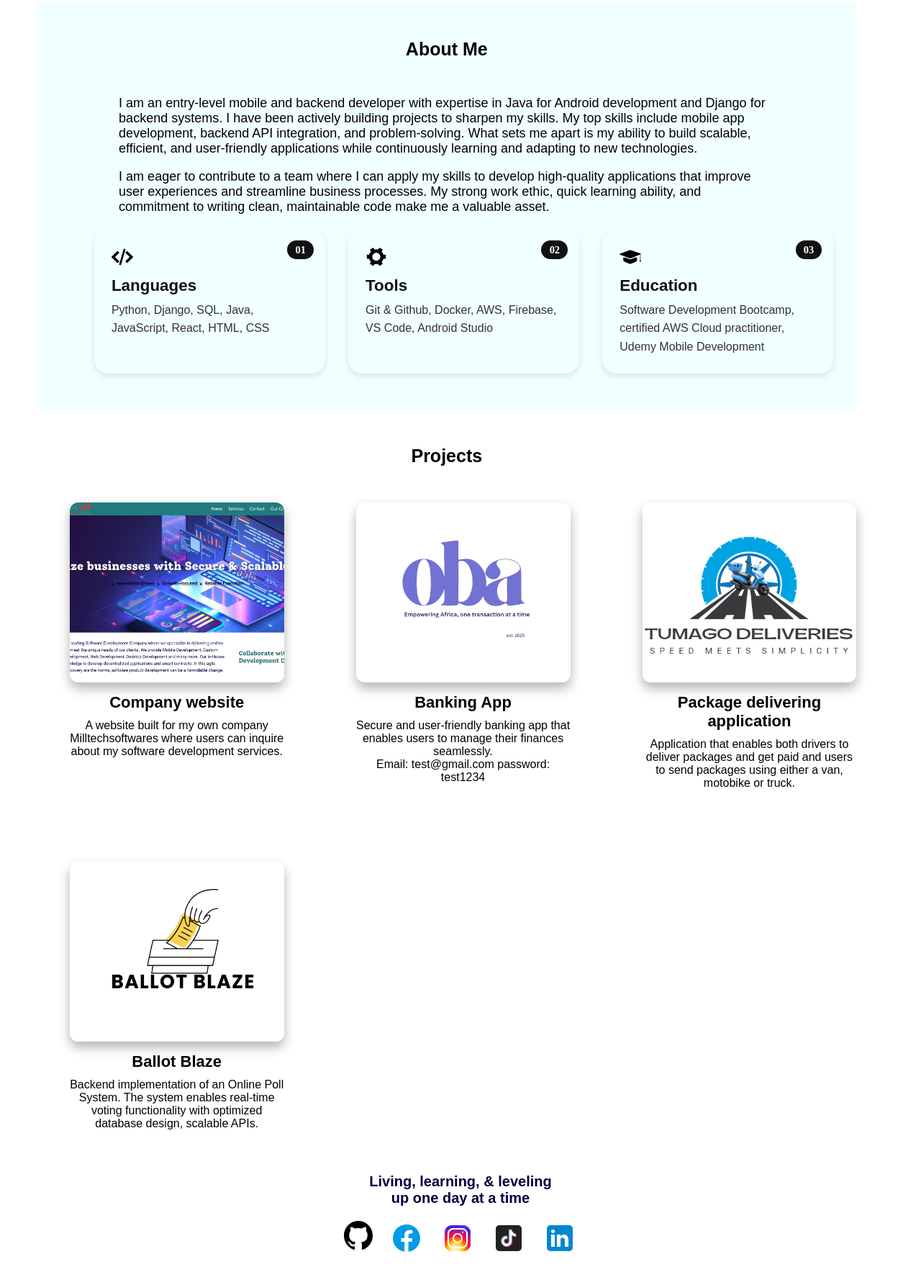
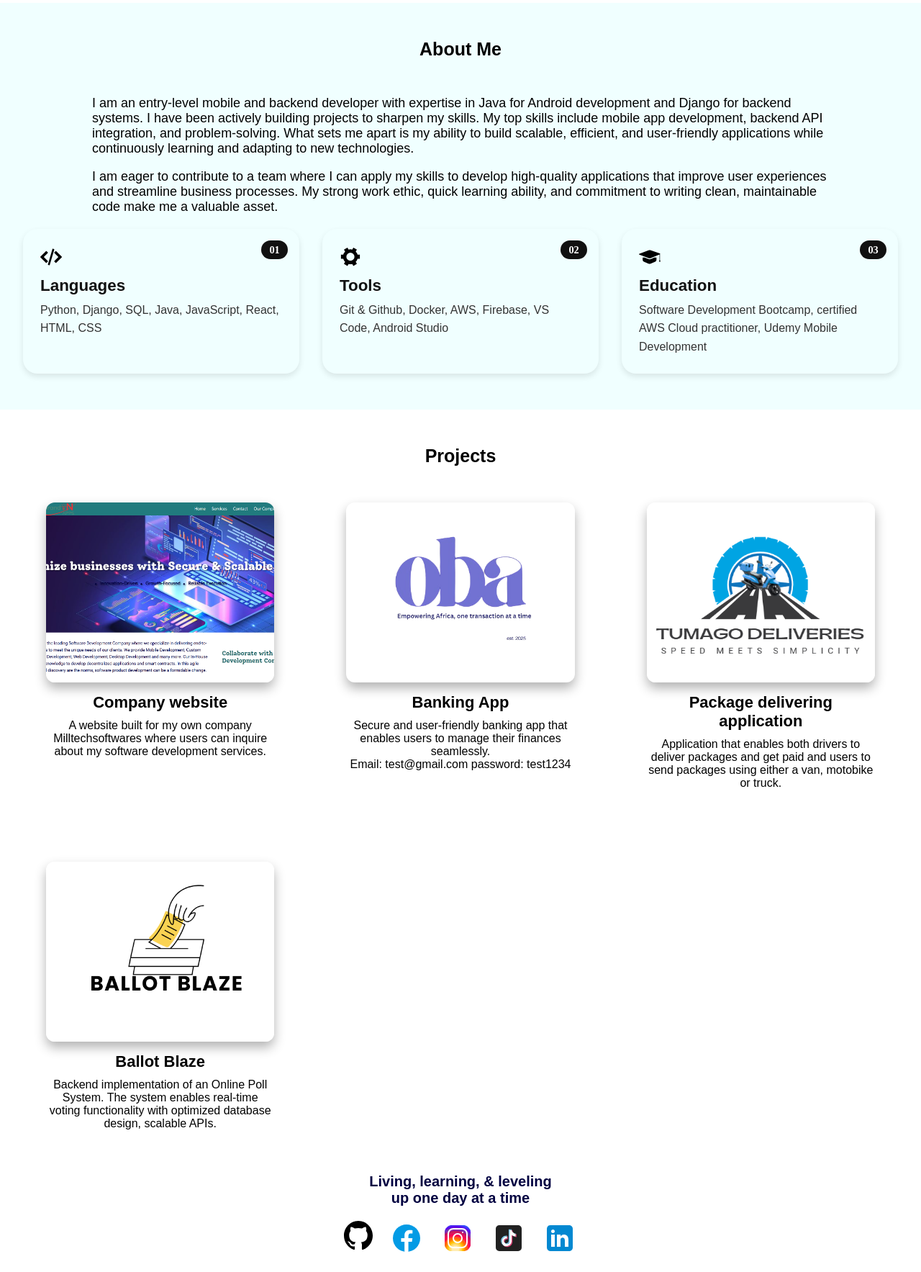
Before and after one commit to Brandonkhumalo/portfolio_website, a React (Vite) app: page / in a window 1280 px wide. Shown: the part 844-2611 px from the top of the page at 72% size. Built offline with nearby package versions, Linux system fonts and the light colour scheme; a web font is replaced by a local one.

Commit message:
updated slides

```diff
--- a/src/styles/about.css
+++ b/src/styles/about.css
@@ -17,7 +17,7 @@
 /* slide-left hidden state */
 .slide-left {
   opacity: 0;
-  transform: translateX(-100px);
+  transform: translateX(-20px);
 }
 
 /* slide-left active state triggers animation */
@@ -54,7 +54,6 @@
   background-color: azure;
   padding-top: 20px;
   padding-bottom: 50px;
-  padding-left: 7%;
   opacity: 0;
   transform: translateX(100px);
 }
@@ -62,7 +61,7 @@
 /* slide-right hidden state */
 .slide-right {
   opacity: 0;
-  transform: translateX(100px);
+  transform: translateX(20px);
 }
 
 /* slide-right active state triggers animation */
--- a/src/styles/home.css
+++ b/src/styles/home.css
@@ -4,11 +4,15 @@
     margin: 0;
 }
 
+html, body {
+  overflow-x: hidden;
+}
+
+
 .homeCont {
     margin-top: 180px;
     background-color: white;
-    width: 93%;
-    padding-left: 4%;
+    width: 100%;
 }
 
 .homeTop {
--- a/src/styles/projects.css
+++ b/src/styles/projects.css
@@ -20,7 +20,8 @@
   display: grid;
   gap: 100px;
   grid-template-columns: repeat(1, 1fr); /* Mobile default: 1 column */
-  padding-left: 4%;
+  padding-left: 5%;
+  padding-right: 5%;
 }
 
 @media (min-width: 768px) {
```
